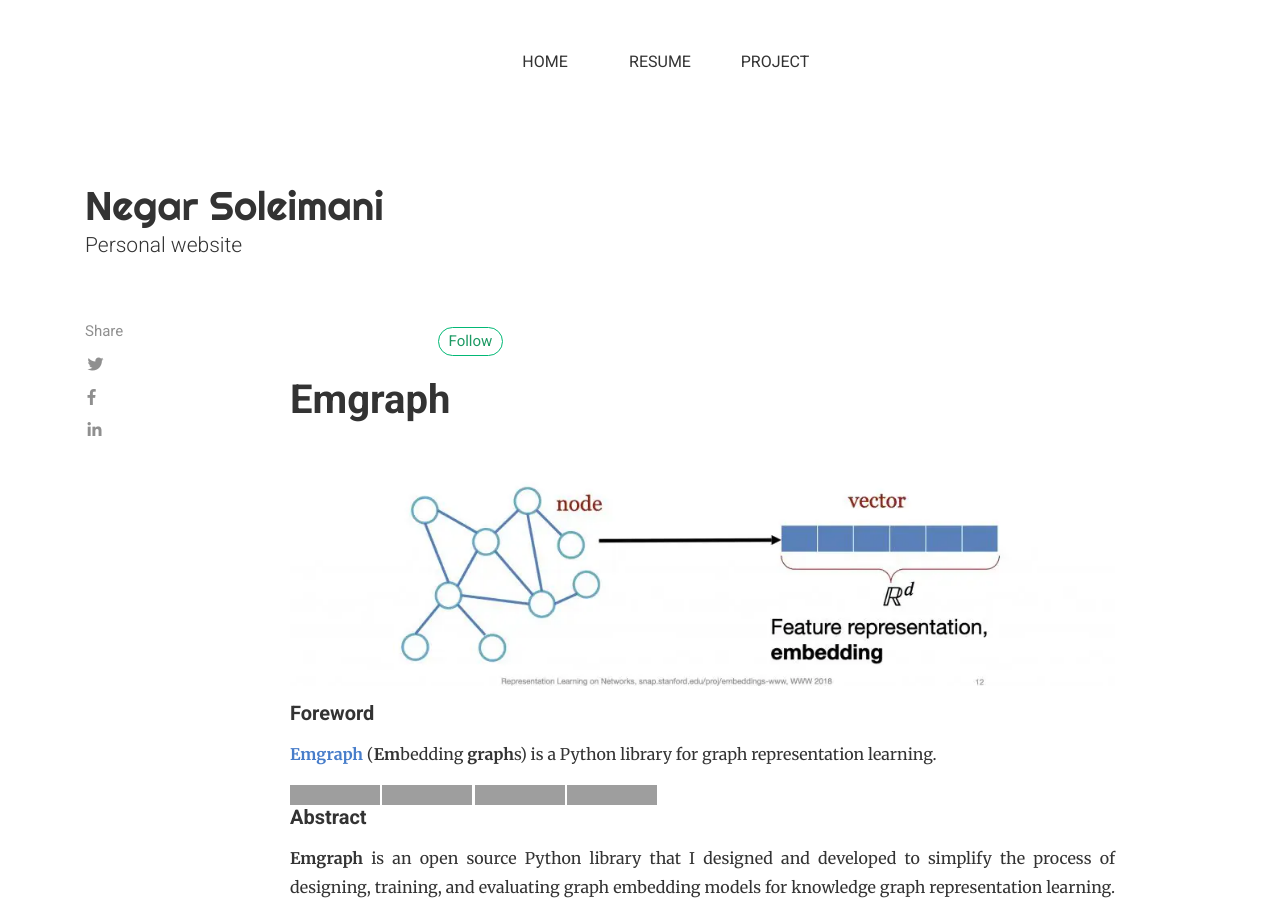
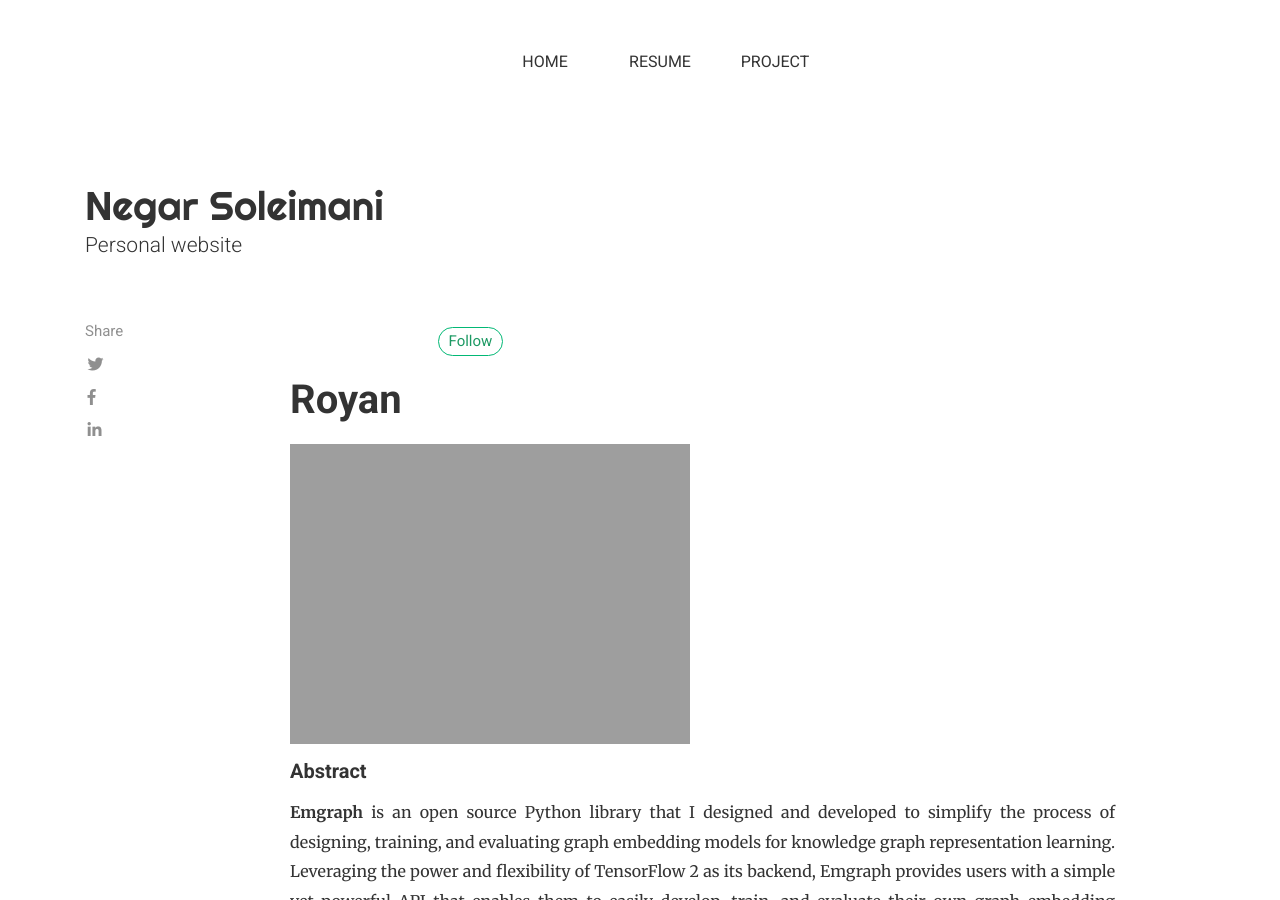
Before and after one commit to negar-soleimani/https-negar-soleimani.github.io, a Jekyll site: the page built from _posts/2022-06-08-emgraph.md, in a window 1280 px wide and 900 px high. Built offline with Jekyll 4.4.1, drawn with Linux system fonts in a browser that asks for light colours; nearby versions of some CDN libraries; comment, search, counter and statistics services are not loaded; grey boxes are pictures that could not be loaded.

Commit message:
Update 2022-06-08-emgraph.md

```diff
--- a/_posts/2022-06-08-emgraph.md
+++ b/_posts/2022-06-08-emgraph.md
@@ -1,25 +1,15 @@
 ---
 layout: post
-title:  Emgraph
-author: Soran Ghaderi
+title:  Royan
+author: Negar Soleimani
 
-[//]: # (categories: [ library, python, machine learning, deep learning, transformers ])
+[//]: # (categories: [ Machine-learning, ordinal logistic regression, dynamic model, R ])
 
-image: images/emgraph_abs.png
+image: images/royan.png
 featured: false
 hidden: true
 comments: false
 ---
-
-## Foreword
-<b><a target="_blank" href="https://github.com/bi-graph/Emgraph">Emgraph</a></b> (<b>Em</b>bedding <b>graph</b>s) is a Python library for graph representation learning.
-
-<div>
-<img alt="GitHub Repo stars" src="https://img.shields.io/github/stars/bi-graph/emgraph?style=social">
-<img alt="PyPI - Downloads" src="https://img.shields.io/pypi/dm/emgraph">
-<img src="https://img.shields.io/pypi/v/emgraph.svg" alt="latest release" />
-<img alt="Tensorflow 2" src="https://img.shields.io/badge/TensorFlow2-%23FF6F00.svg?style=flat&logo=TensorFlow&logoColor=white">
-</div>
 
 
 [//]: # (Glad to introduce my personal blog. Possibly, I will share what I read daily about deep learning, robotics, neuroscience, mathematics etc.)
```
